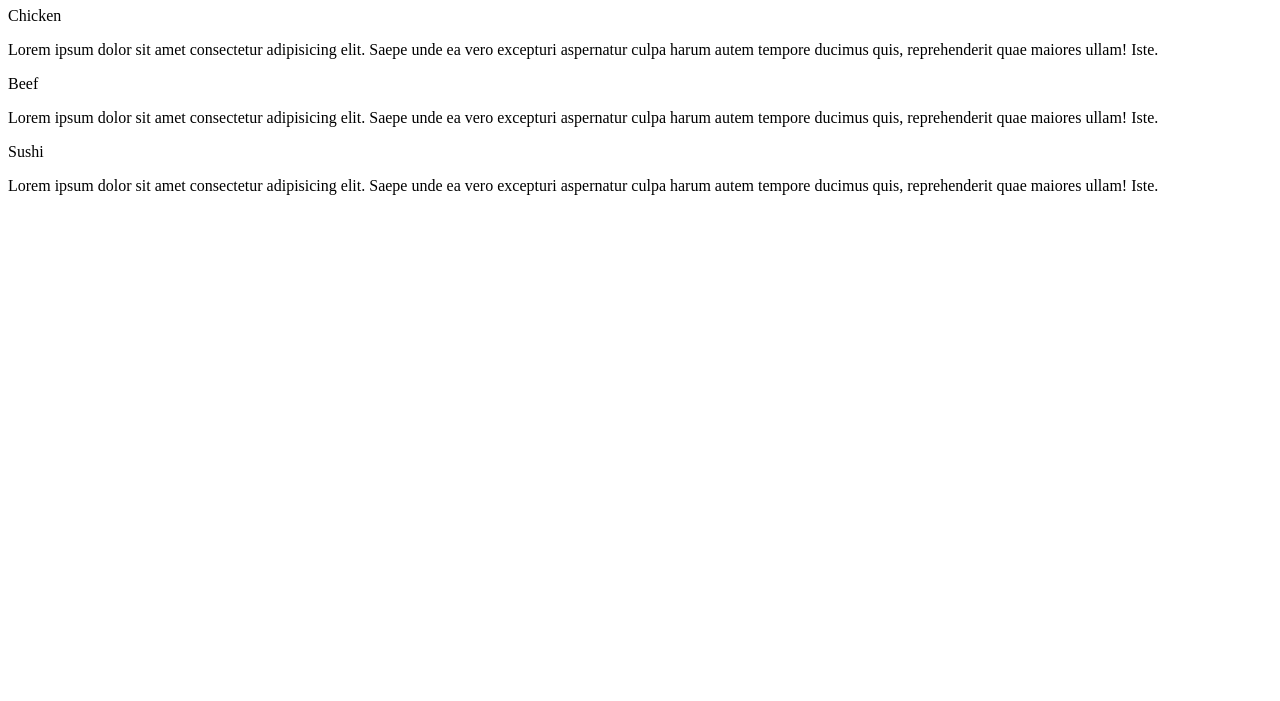
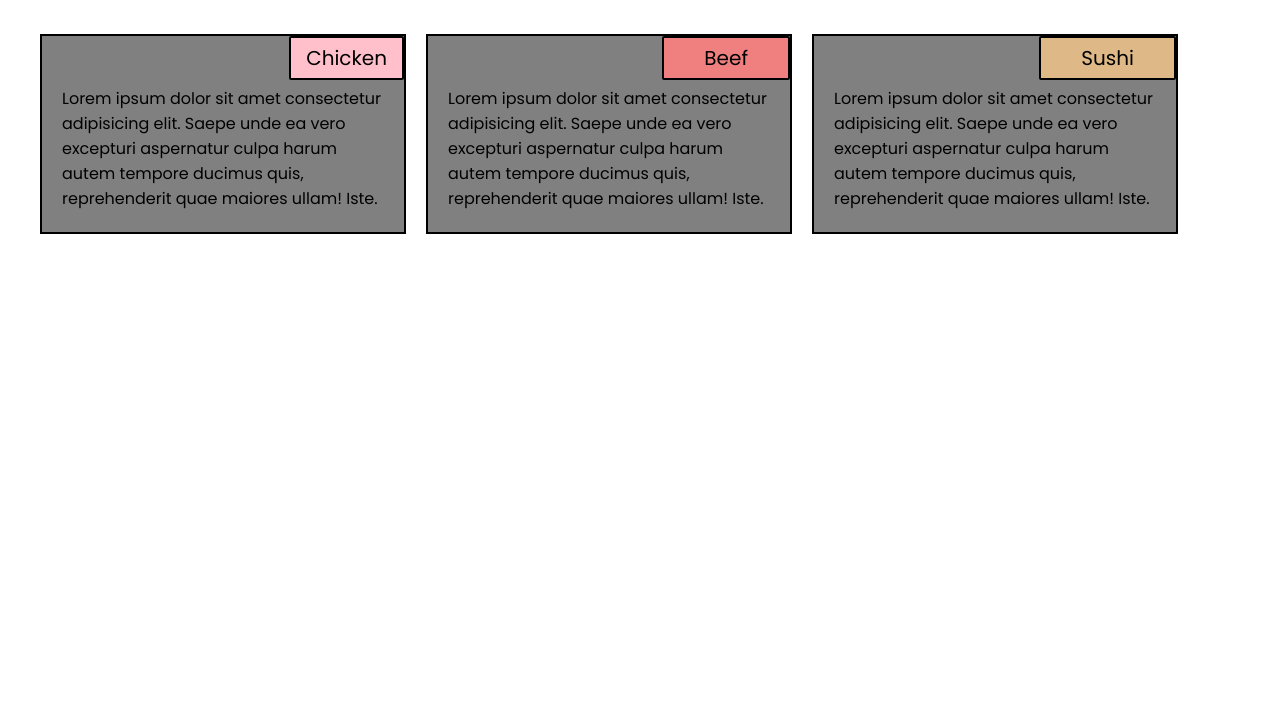
Before and after one commit to yusufcan1532/module2-solution, a plain HTML site: page index.html in a window 1280 px wide. Shown: the part 99-800 px from the top of the page. Drawn offline with Linux system fonts and the light colour scheme; the site is published under a folder, as on GitHub Pages, so addresses that start at the root find nothing.

Commit message:
Update index.html

```diff
--- a/index.html
+++ b/index.html
@@ -4,7 +4,7 @@
     <meta charset="UTF-8">
     <meta http-equiv="X-UA-Compatible" content="IE=edge">
     <meta name="viewport" content="width=device-width, initial-scale=1.0">
-    <link rel="stylesheet" href="/css/style.css">
+    <link rel="stylesheet" href="module2-solution/css/style.css">
     <title>Assignment1</title>
 </head>
 <body>
```
